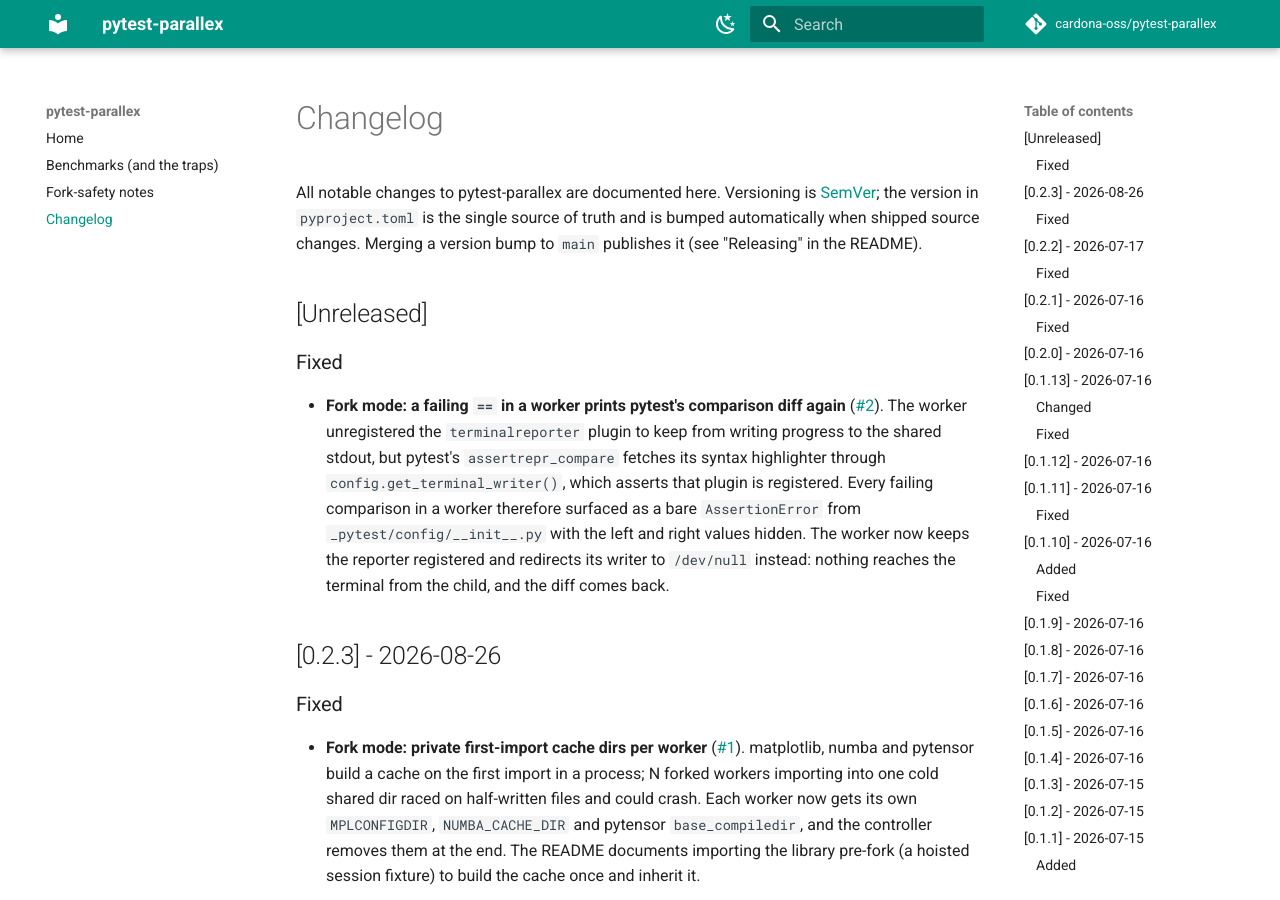
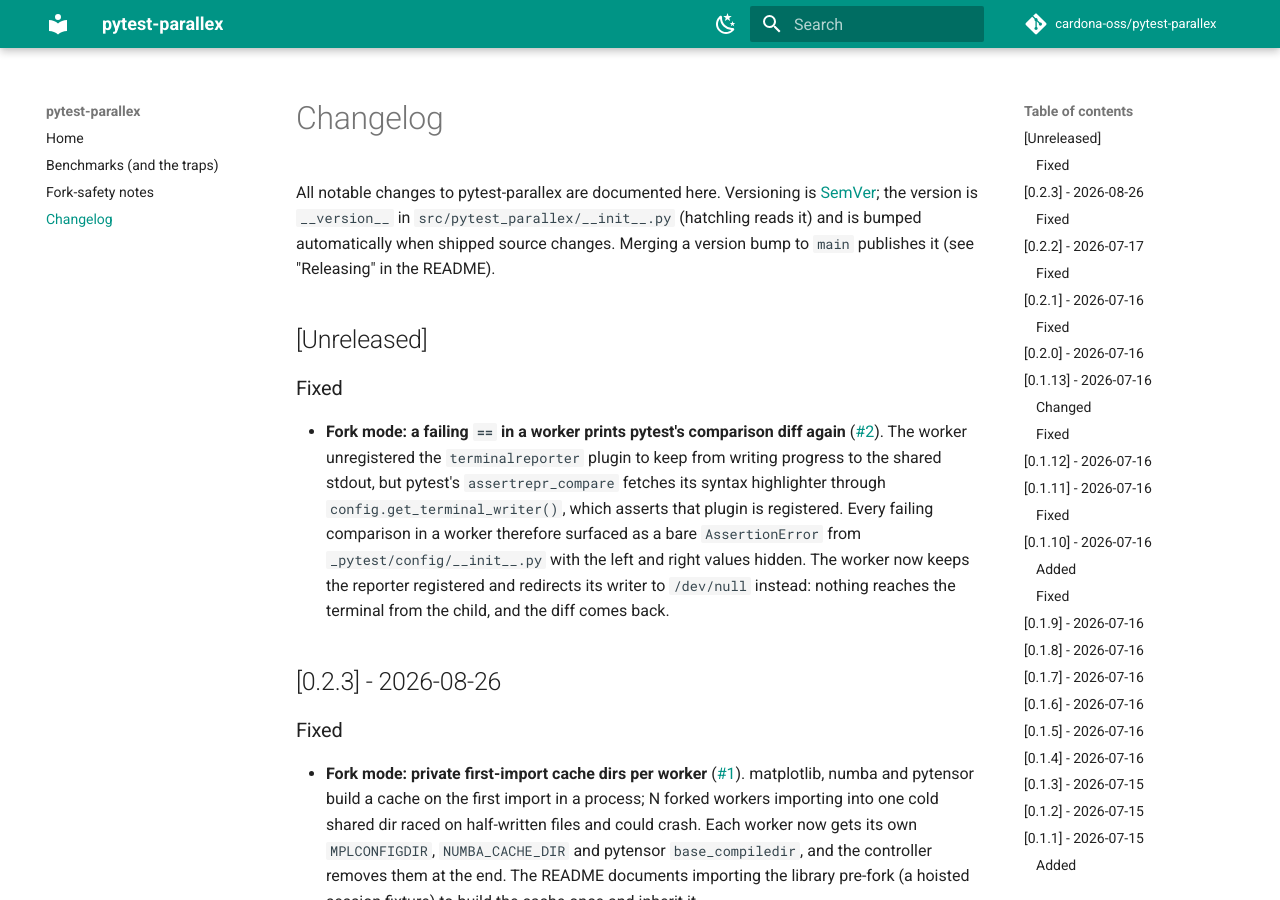
Before and after one commit to jorgeecardona/pytest-parallex, an MkDocs documentation site: the page built from docs/changelog.md, in a window 1280 px wide and 900 px high. Built offline with MkDocs 1.6.1 and Material for MkDocs 9.7.7, drawn with Linux system fonts in a browser that asks for light colours; comment, search, counter and statistics services are not loaded.

Commit message:
chore: version single-source in src/pytest_parallex/__init__.py (dynamic)
pyproject version is now dynamic, read from __version__ via hatchling
[tool.hatch.version]; bump-version + pre-commit + version-guard + release all
key off __init__.py. [tool.uv] cache-keys reinstalls the editable on a bump.
Makefile gains a docs verb; .prototools moon 2.2.6 -> 2.5.6. README/CONTRIBUTING/
AGENTS/CHANGELOG prose updated to the __init__.py scheme. No src change -> no bump.

```diff
--- a/CHANGELOG.md
+++ b/CHANGELOG.md
@@ -1,9 +1,10 @@
 # Changelog
 
 All notable changes to pytest-parallex are documented here. Versioning is
-[SemVer](https://semver.org/); the version in `pyproject.toml` is the single source of truth
-and is bumped automatically when shipped source changes. Merging a version bump to `main`
-publishes it (see "Releasing" in the README).
+[SemVer](https://semver.org/); the version is `__version__` in
+`src/pytest_parallex/__init__.py` (hatchling reads it) and is bumped automatically when
+shipped source changes. Merging a version bump to `main` publishes it (see "Releasing" in the
+README).
 
 ## [Unreleased]
 
```
Also changed, not shown: AGENTS.md (+1 -1 lines), CONTRIBUTING.md (+5 -4 lines), README.md (+3 -3 lines), pyproject.toml (+12 -1 lines), 9 other files.
